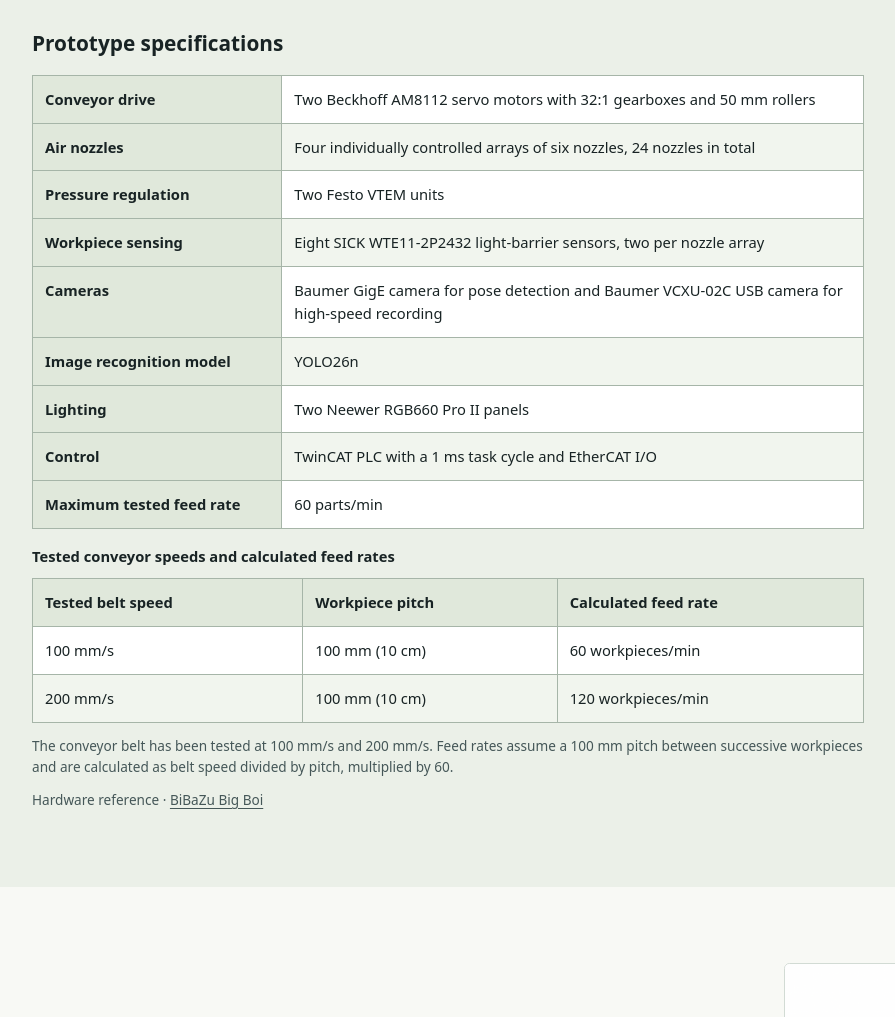
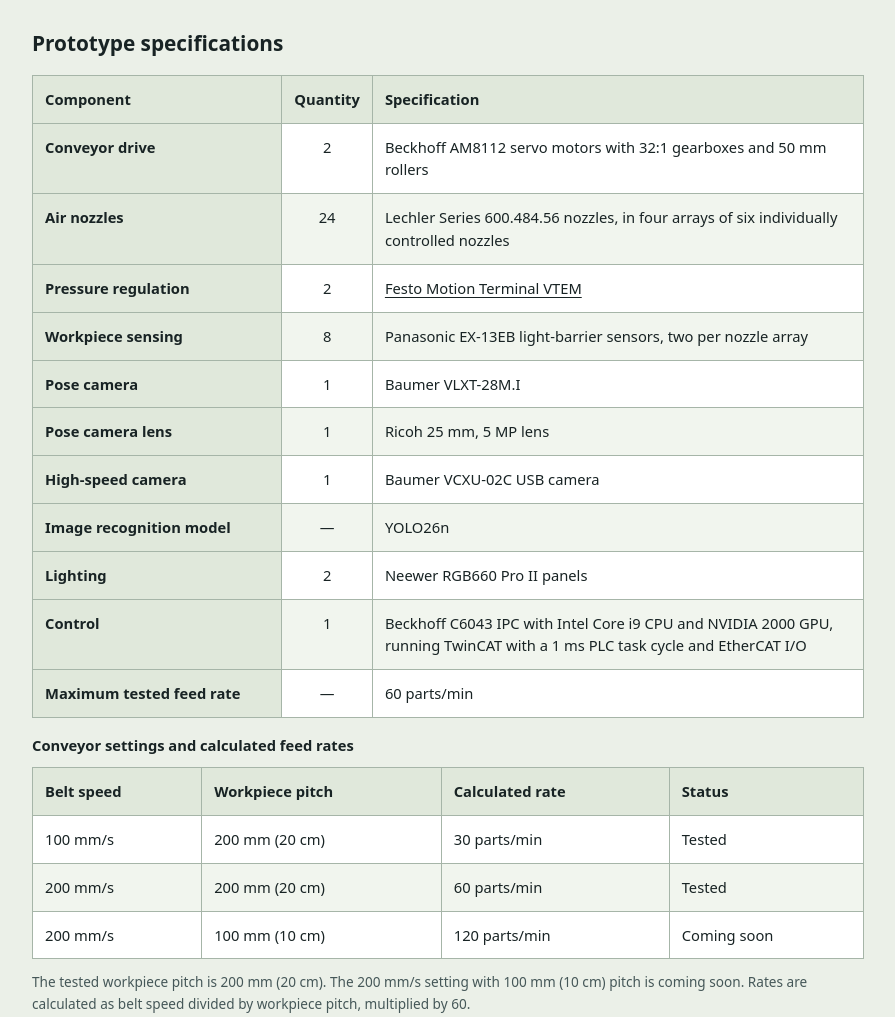
Before and after one commit to match-BiBaZu/match-bibazu.github.io, a plain HTML site: page index.html in a window 1280 px wide. Shown: the part 2020-3037 px from the top of the page, without its empty margins (192-1087 px from the left). Drawn offline with Linux system fonts and the light colour scheme.

Commit message:
Correct hardware specifications, add quantities, and clarify tested workpiece pitch

```diff
--- a/index.html
+++ b/index.html
@@ -104,30 +104,36 @@
         <p class="spec-note">Photos by Zoe-Marie Holm.</p>
         <section class="prototype-specs" aria-labelledby="specs-title">
           <h3 id="specs-title">Prototype specifications</h3>
-          <table class="spec-table" aria-label="Prototype hardware">
+          <table class="spec-table hardware-specs" aria-label="Prototype specifications">
+            <thead>
+              <tr><th scope="col">Component</th><th scope="col">Quantity</th><th scope="col">Specification</th></tr>
+            </thead>
             <tbody>
-              <tr><th scope="row">Conveyor drive</th><td>Two Beckhoff AM8112 servo motors with 32:1 gearboxes and 50 mm rollers</td></tr>
-              <tr><th scope="row">Air nozzles</th><td>Four individually controlled arrays of six nozzles, 24 nozzles in total</td></tr>
-              <tr><th scope="row">Pressure regulation</th><td>Two Festo VTEM units</td></tr>
-              <tr><th scope="row">Workpiece sensing</th><td>Eight SICK WTE11-2P2432 light-barrier sensors, two per nozzle array</td></tr>
-              <tr><th scope="row">Cameras</th><td>Baumer GigE camera for pose detection and Baumer VCXU-02C USB camera for high-speed recording</td></tr>
-              <tr><th scope="row">Image recognition model</th><td>YOLO26n</td></tr>
-              <tr><th scope="row">Lighting</th><td>Two Neewer RGB660 Pro II panels</td></tr>
-              <tr><th scope="row">Control</th><td>TwinCAT PLC with a 1 ms task cycle and EtherCAT I/O</td></tr>
-              <tr><th scope="row">Maximum tested feed rate</th><td>60 parts/min</td></tr>
+              <tr><th scope="row">Conveyor drive</th><td>2</td><td>Beckhoff AM8112 servo motors with 32:1 gearboxes and 50 mm rollers</td></tr>
+              <tr><th scope="row">Air nozzles</th><td>24</td><td>Lechler Series 600.484.56 nozzles, in four arrays of six individually controlled nozzles</td></tr>
+              <tr><th scope="row">Pressure regulation</th><td>2</td><td><a href="https://www.festo.com/us/en/p/motion-terminal-id_VTEM">Festo Motion Terminal VTEM</a></td></tr>
+              <tr><th scope="row">Workpiece sensing</th><td>8</td><td>Panasonic EX-13EB light-barrier sensors, two per nozzle array</td></tr>
+              <tr><th scope="row">Pose camera</th><td>1</td><td>Baumer VLXT-28M.I</td></tr>
+              <tr><th scope="row">Pose camera lens</th><td>1</td><td>Ricoh 25 mm, 5 MP lens</td></tr>
+              <tr><th scope="row">High-speed camera</th><td>1</td><td>Baumer VCXU-02C USB camera</td></tr>
+              <tr><th scope="row">Image recognition model</th><td>—</td><td>YOLO26n</td></tr>
+              <tr><th scope="row">Lighting</th><td>2</td><td>Neewer RGB660 Pro II panels</td></tr>
+              <tr><th scope="row">Control</th><td>1</td><td>Beckhoff C6043 IPC with Intel Core i9 CPU and NVIDIA 2000 GPU, running TwinCAT with a 1 ms PLC task cycle and EtherCAT I/O</td></tr>
+              <tr><th scope="row">Maximum tested feed rate</th><td>—</td><td>60 parts/min</td></tr>
             </tbody>
           </table>
           <table class="spec-table">
-            <caption>Tested conveyor speeds and calculated feed rates</caption>
+            <caption>Conveyor settings and calculated feed rates</caption>
             <thead>
-              <tr><th scope="col">Tested belt speed</th><th scope="col">Workpiece pitch</th><th scope="col">Calculated feed rate</th></tr>
+              <tr><th scope="col">Belt speed</th><th scope="col">Workpiece pitch</th><th scope="col">Calculated rate</th><th scope="col">Status</th></tr>
             </thead>
             <tbody>
-              <tr><td>100 mm/s</td><td>100 mm (10 cm)</td><td>60 workpieces/min</td></tr>
-              <tr><td>200 mm/s</td><td>100 mm (10 cm)</td><td>120 workpieces/min</td></tr>
+              <tr><td>100 mm/s</td><td>200 mm (20 cm)</td><td>30 parts/min</td><td>Tested</td></tr>
+              <tr><td>200 mm/s</td><td>200 mm (20 cm)</td><td>60 parts/min</td><td>Tested</td></tr>
+              <tr><td>200 mm/s</td><td>100 mm (10 cm)</td><td>120 parts/min</td><td>Coming soon</td></tr>
             </tbody>
           </table>
-          <p class="spec-note">The conveyor belt has been tested at 100 mm/s and 200 mm/s. Feed rates assume a 100 mm pitch between successive workpieces and are calculated as belt speed divided by pitch, multiplied by 60.</p>
+          <p class="spec-note">The tested workpiece pitch is 200 mm (20 cm). The 200 mm/s setting with 100 mm (10 cm) pitch is coming soon. Rates are calculated as belt speed divided by workpiece pitch, multiplied by 60.</p>
           <p class="spec-note">Hardware reference · <a href="https://github.com/match-BiBaZu/BiBaZu_Big_Boi#hardware-and-connections">BiBaZu Big Boi</a></p>
         </section>
       </div>
--- a/styles.css
+++ b/styles.css
@@ -60,6 +60,7 @@ h2 { margin-top: .25rem; font-size: clamp(1.9rem, 4vw, 3.2rem); line-height: 1.1
 .spec-table th, .spec-table td { padding: .75rem; border: 1px solid #a6b5a8; text-align: left; vertical-align: top; }
 .spec-table th { background: #e0e8db; font-weight: 650; }
 .spec-table tbody th { width: 30%; }
+.hardware-specs th:nth-child(2), .hardware-specs td:nth-child(2) { width: 5rem; text-align: center; }
 .spec-table tbody tr:nth-child(even) td { background: #f1f5ee; }
 .spec-note { margin-top: .75rem; color: var(--muted); font-size: .85rem; }
 
@@ -110,6 +111,7 @@ html:has(.gallery-viewer[open]) { overflow: hidden; }
 }
 
 @media (max-width: 38rem) {
+  .spec-table th, .spec-table td { padding: .55rem .45rem; }
   .wrap { width: calc(100% - 2rem); }
   .bar { flex-wrap: wrap; }
   .project-logo { width: min(100%, 14rem); }
```
